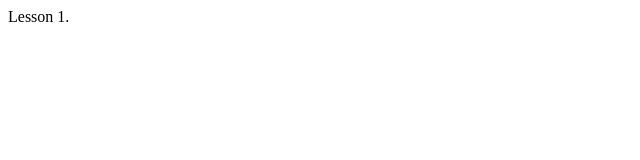
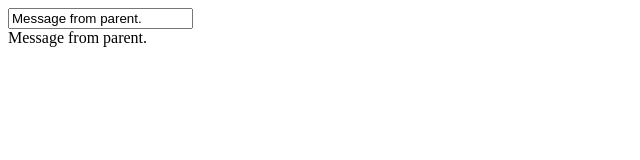
Before and after one commit to nicole0169/learningvue, a website: page lesson1.html in a window 1280 px wide. Shown: the whole page, without its empty margins (0-640 px from the left). Drawn offline with nearby package versions, Linux system fonts and the light colour scheme.

Commit message:
Learning vue component

```diff
--- a/lesson1.html
+++ b/lesson1.html
@@ -7,14 +7,20 @@
 </head>
 <body>
 <div id="app">
-    {{message}}
+    <input v-model="parentMsg"><br>
+    <my-child v-bind:my-message="parentMsg"></my-child>
 </div>
 </body>
 <script>
+    Vue.component('my-child', {
+        props: ['myMessage'],
+        template: '<span>{{myMessage}}</span>'
+    })
+
     var app = new Vue({
         el: '#app',
         data: {
-            message: 'Lesson 1.'
+            parentMsg: 'Message from parent.'
         }
     });
 </script>
```
